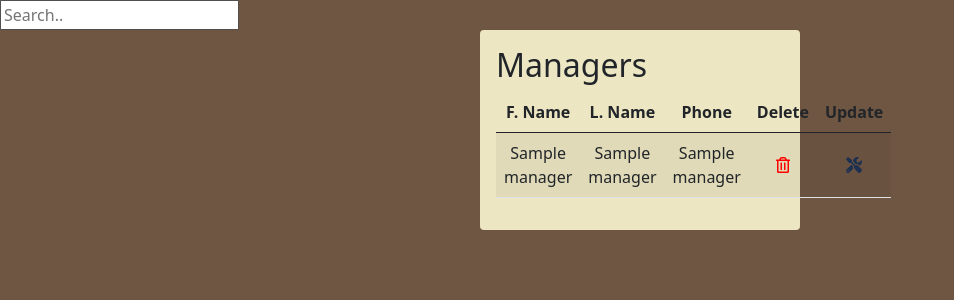
After one commit to Summer23-CSCE-310-Database-Systems/github-setup-recordrecords, a Flask app: page /admin-mana in a window 1280 px wide. The commit adds this page. Shown: the top 300 px of the page, without its empty margins (0-954 px from the left). Run offline with Flask 3, Linux system fonts and the light colour scheme; a database or web service that is not in the repository returns one stand-in record (values such as "Sample title"); some libraries are stand-ins or nearby versions.

Commit message:
Big changes, added update icon

```diff
--- a/app.py
+++ b/app.py
@@ -55,19 +55,25 @@ def search_cus():
     print('data',data)
     return render_template('search-cus.html', data=data)
 
-@app.route('/manager-vinyl')
+@app.route('/admin-vinyl')
 def manager_vinyl():
     data = get_table('vinyls')
     print('data',data)
-    return render_template('manager.html', data=data)
+    return render_template('admin-vinyl.html', data=data)
 
-@app.route('/manager-cust')
+@app.route('/admin-cust')
 def manager_cust():
     data = get_table('customers')
     print('data', data)
-    return render_template('manager-cust.html', data=data)
+    return render_template('admin-cust.html', data=data)
 
-@app.route('/manager-vinyl/delete', methods = ['GET', 'POST'])
+@app.route('/admin-mana')
+def manager_mana():
+    data = get_table('managers')
+    print('data', data)
+    return render_template('admin-manager.html', data=data)
+
+@app.route('/admin-vinyl/delete', methods = ['GET', 'POST'])
 def delete_vinyl():
     if request.method == 'POST':
         conn = connect_db()
@@ -83,7 +89,12 @@ def delete_vinyl():
         conn.close()
     return redirect(url_for('manager_vinyl'))
 
-@app.route('/manager-cust/delete', methods=['GET', 'POST'])
+@app.route('/admin-vinyl/update', methods = ['GET', 'POST'])
+def update_vinyl():
+    if request.method == 'POST':
+        pass
+
+@app.route('/admin-cust/delete', methods=['GET', 'POST'])
 def delete_cust():
     if request.method == 'POST':
         conn = connect_db()
--- /dev/null
+++ b/templates/admin-manager.html
@@ -0,0 +1,59 @@
+<!DOCTYPE html>
+<html lang="en">
+
+<head>
+    <meta charset="UTF-8">
+    <meta name="viewport" content="width=device-width, initial-scale=1.0">
+    <title>Manager View</title>
+
+    <!-- Bootstrap CSS -->
+    <link href="https://cdn.jsdelivr.net/npm/bootstrap@5.0.2/dist/css/bootstrap.min.css" rel="stylesheet">
+</head>
+
+<!-- fontawesome 5 -->
+<link rel="stylesheet" type="text/css"
+    href="https://cdnjs.cloudflare.com/ajax/libs/font-awesome/5.15.2/css/all.min.css" />
+<script defer src="https://cdnjs.cloudflare.com/ajax/libs/font-awesome/5.15.2/js/all.min.js"></script>
+
+<body class="" style="background-color: #6F5643">
+    <div>
+        <input type="text" id="myInput" onkeyup="myFunction()" placeholder="Search..">
+    </div>
+    <div class="container rounded flex-column p-3 w-25 h-100" style="background-color: #ECE6C2">
+        <h2>Managers</h2>
+
+        <form action="/admin-mana/update" method="post" id="upd-form"></form>
+        <form action="/admin-mana/delete" method="post" id="del-form"></form>
+        <table id="myTable" class="table table-striped">
+            <thead>
+                <tr id="row-header text-center align-middle">
+                    <th style="text-align: center;">F. Name</th>
+                    <th style="text-align: center;">L. Name</th>
+                    <th style="text-align: center;">Phone</th>
+                    <th>Delete</th>
+                    <th>Update</th>
+                </tr>
+            </thead>
+            {% for item in data %}
+            <tr class="text-center align-middle">
+                <td>{{ item[1] }}</td>
+                <td>{{ item[2] }}</td>
+                <td>{{ item[3] }}</td>
+                <td><button type="submit" class="btn btn-default btn-md" name="del" form="del-form"
+                        value="{{item[0]}}"><i class="far fa-trash-alt" style="color: red;"></i></button></td>
+                <td><button type="submit" class="btn btn-default btn-md" name="del" form="upd-form"
+                        value="{{item[0]}}"><i class="fas fa-tools" style="color: #1e3050;"></i></button></td>
+            </tr>
+            {% endfor %}
+
+            <!-- Populate table rows dynamically with JavaScript -->
+        </table>
+
+    </div>
+
+    <!-- Bootstrap Javascripts -->
+    <script src="https://cdn.jsdelivr.net/npm/bootstrap@5.0.2/dist/js/bootstrap.bundle.min.js"></script>
+
+</body>
+
+</html>
```
Also changed, not shown: templates/admin-cust.html (added, +59 -0 lines), templates/admin-vinyl.html (renamed from templates/manager.html, +9 -7 lines), templates/manager-cust.html (deleted, +0 -55 lines).
